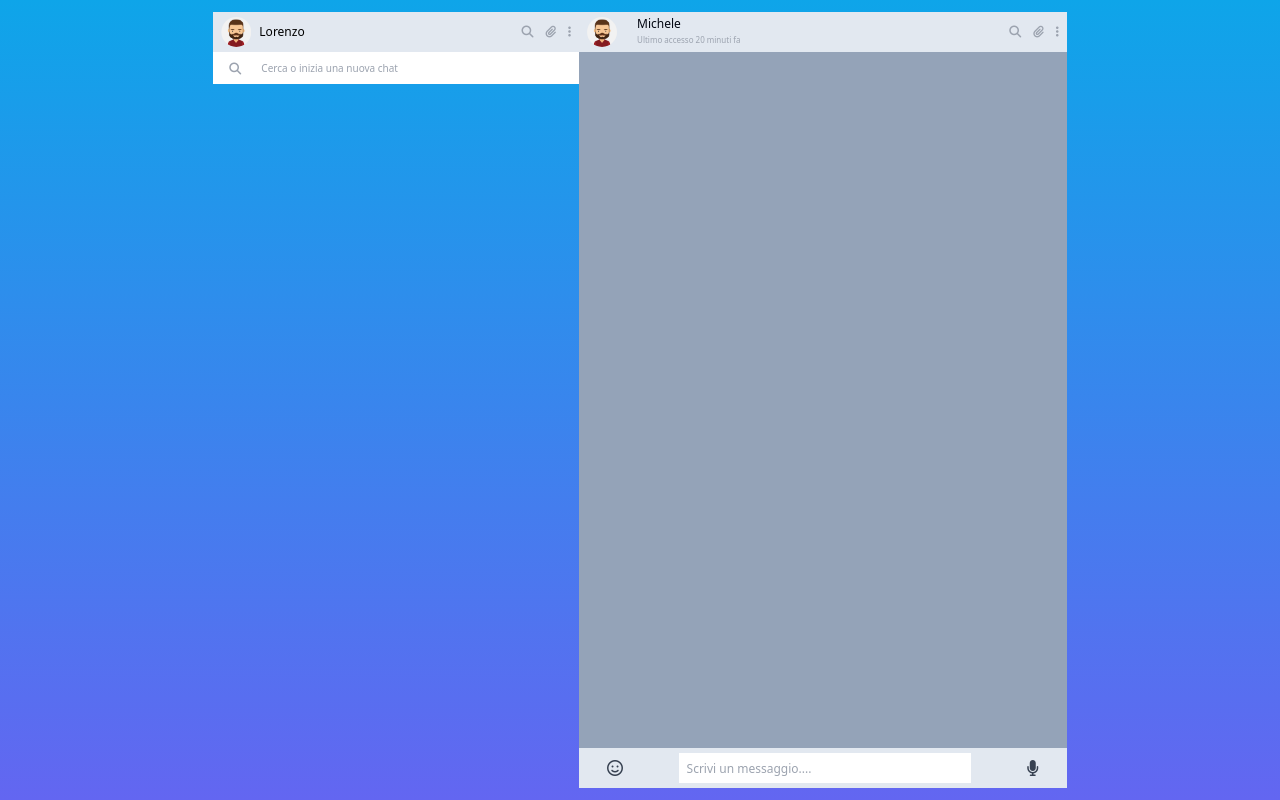
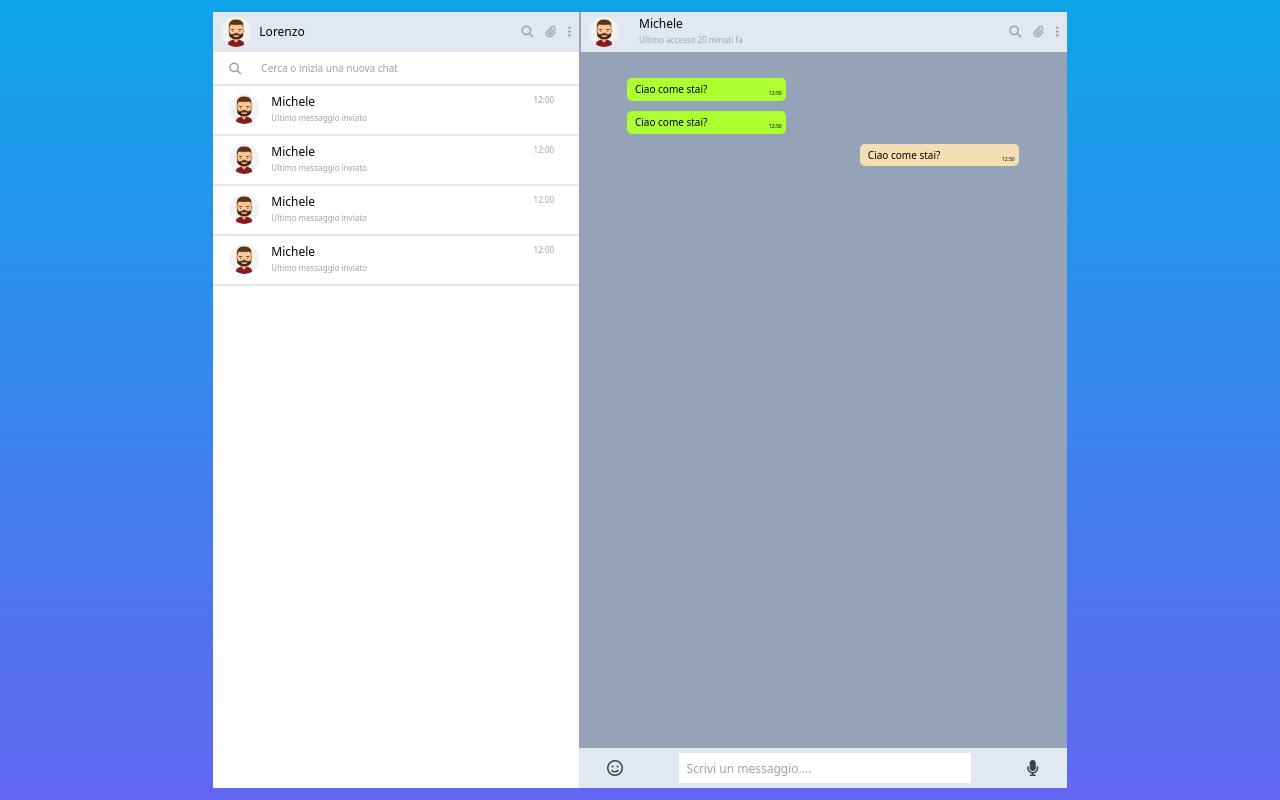
Before and after one commit to AlessandroCampo/vue-boolzapp, a plain HTML site: page index.html in a window 1280 px wide. Drawn offline with nearby package versions, Linux system fonts and the light colour scheme.

Commit message:
feat: static html

```diff
--- a/index.html
+++ b/index.html
@@ -15,7 +15,7 @@
     <div id="app" class="flex justify-center items-center h-full py-3">
         <div id="app-container" class="w-2/3 h-full flex">
             <div class="app-container-left w-1/2 flex flex-col">
-                <div class="a-c-l-topbar h-[35px]  bg-slate-200 flex items-center justify-between gap-5 px-2 py-5">
+                <div class="a-c-l-topbar h-[35px]  bg-slate-200 flex items-center justify-between gap-5 px-2 py-5 ">
                     <div class="flex items-center text-xs gap-2">
                         <img src="img/avatar_8.jpg" alt="" class="avatar">
                         <span class="active-name"> Lorenzo </span>
@@ -27,17 +27,75 @@
                         <i class="fa-solid fa-ellipsis-vertical"></i>
                     </div>
                 </div>
-                <div class="a-c-l-searchbar  bg-white  text-gray-400 px-4 py-1 text-xs flex items-center gap-3">
+                <div
+                    class="a-c-l-searchbar  bg-white  text-gray-400 px-4 py-1 text-xs flex items-center gap-3 border-b-2">
                     <i class="fa-solid fa-magnifying-glass mt-[2px]"></i>
                     <input type="text" name="" id="" placeholder="Cerca o inizia una nuova chat"
                         class="w-full px-2 py-1 text-[10px]">
                 </div>
-                <div class="a-c-l-chat-list flex-grow">
+                <div class="a-c-l-chat-list flex-grow  bg-white">
+                    <div class="chat-left flex gap-3 py-2 px-4 border-b-2">
+                        <img src="img/avatar_8.jpg" alt="" class="avatar">
+                        <div class="user-info text-xs flex flex-col w-3/4">
+                            <span class="user-name text-gray-950">
+                                Michele
+                            </span>
+                            <span class="last-seen text-[8px] text-gray-400">
+                                Ultimo messaggio inviato
+                            </span>
+                        </div>
+                        <span class="last-message-time  text-gray-400 text-[8px]">
+                            12:00
+                        </span>
+                    </div>
+                    <div class="chat-left flex gap-3 py-2 px-4 border-b-2">
+                        <img src="img/avatar_8.jpg" alt="" class="avatar">
+                        <div class="user-info text-xs flex flex-col w-3/4">
+                            <span class="user-name text-gray-950">
+                                Michele
+                            </span>
+                            <span class="last-seen text-[8px] text-gray-400">
+                                Ultimo messaggio inviato
+                            </span>
+                        </div>
+                        <span class="last-message-time  text-gray-400 text-[8px]">
+                            12:00
+                        </span>
+                    </div>
+                    <div class="chat-left flex gap-3 py-2 px-4 border-b-2">
+                        <img src="img/avatar_8.jpg" alt="" class="avatar">
+                        <div class="user-info text-xs flex flex-col w-3/4">
+                            <span class="user-name text-gray-950">
+                                Michele
+                            </span>
+                            <span class="last-seen text-[8px] text-gray-400">
+                                Ultimo messaggio inviato
+                            </span>
+                        </div>
+                        <span class="last-message-time  text-gray-400 text-[8px]">
+                            12:00
+                        </span>
+                    </div>
+                    <div class="chat-left flex gap-3 py-2 px-4 border-b-2">
+                        <img src="img/avatar_8.jpg" alt="" class="avatar">
+                        <div class="user-info text-xs flex flex-col w-3/4">
+                            <span class="user-name text-gray-950">
+                                Michele
+                            </span>
+                            <span class="last-seen text-[8px] text-gray-400">
+                                Ultimo messaggio inviato
+                            </span>
+                        </div>
+                        <span class="last-message-time  text-gray-400 text-[8px]">
+                            12:00
+                        </span>
+                    </div>
 
                 </div>
             </div>
             <div class="app-container-right w-2/3  flex flex-col">
-                <div class="a-c-r-topbar h-[35px]  bg-slate-200 flex items-center gap-5 px-2 py-5">
+                <div
+                    class="a-c-r-topbar h-[35px]  bg-slate-200 flex items-center gap-5 px-2 py-5 border-l-2 border-l-gray-400">
                     <img src="img/avatar_8.jpg" alt="" class="avatar">
                     <div class="user-info text-xs flex flex-col w-3/4">
                         <span class="user-name text-gray-950">
@@ -53,8 +111,20 @@
                         <i class="fa-solid fa-ellipsis-vertical"></i>
                     </div>
                 </div>
-                <div class="a-c-r-message-box flex-grow bg-slate-400">
+                <div class="a-c-r-message-box flex-grow bg-slate-400 px-12 py-4">
+                    <div class="message from-user">
+                        <span class="message-content">Ciao come stai?</span>
+                        <span class="message-time"> 12:50 </span>
+                    </div>
+                    <div class="message from-user">
+                        <span class="message-content">Ciao come stai?</span>
+                        <span class="message-time"> 12:50 </span>
+                    </div>
 
+                    <div class="message from-others">
+                        <span class="message-content">Ciao come stai?</span>
+                        <span class="message-time"> 12:50 </span>
+                    </div>
                 </div>
                 <div class="a-c-r-bottombar h-[35px]  bg-slate-200 flex items-center justify-around py-5">
                     <i class="fa-regular fa-face-smile text-gray-700"></i>
--- a/style.css
+++ b/style.css
@@ -2,3 +2,32 @@
     max-height: 30px;
     clip-path: circle();
 }
+
+.message {
+    padding-left: 2%;
+    width: fit-content;
+    padding-right: 20%;
+    font-size: 10px;
+    padding-block: 1%;
+    border-radius: 5px;
+    position: relative;
+    margin-top: 10px;
+}
+
+.message .message-time {
+    position: absolute;
+    font-size: 5px;
+    right: 4px;
+    bottom: 3px;
+}
+
+.from-user {
+    background-color: greenyellow;
+    margin-right: auto;
+
+}
+
+.from-others {
+    background-color: wheat;
+    margin-left: auto;
+}
```
